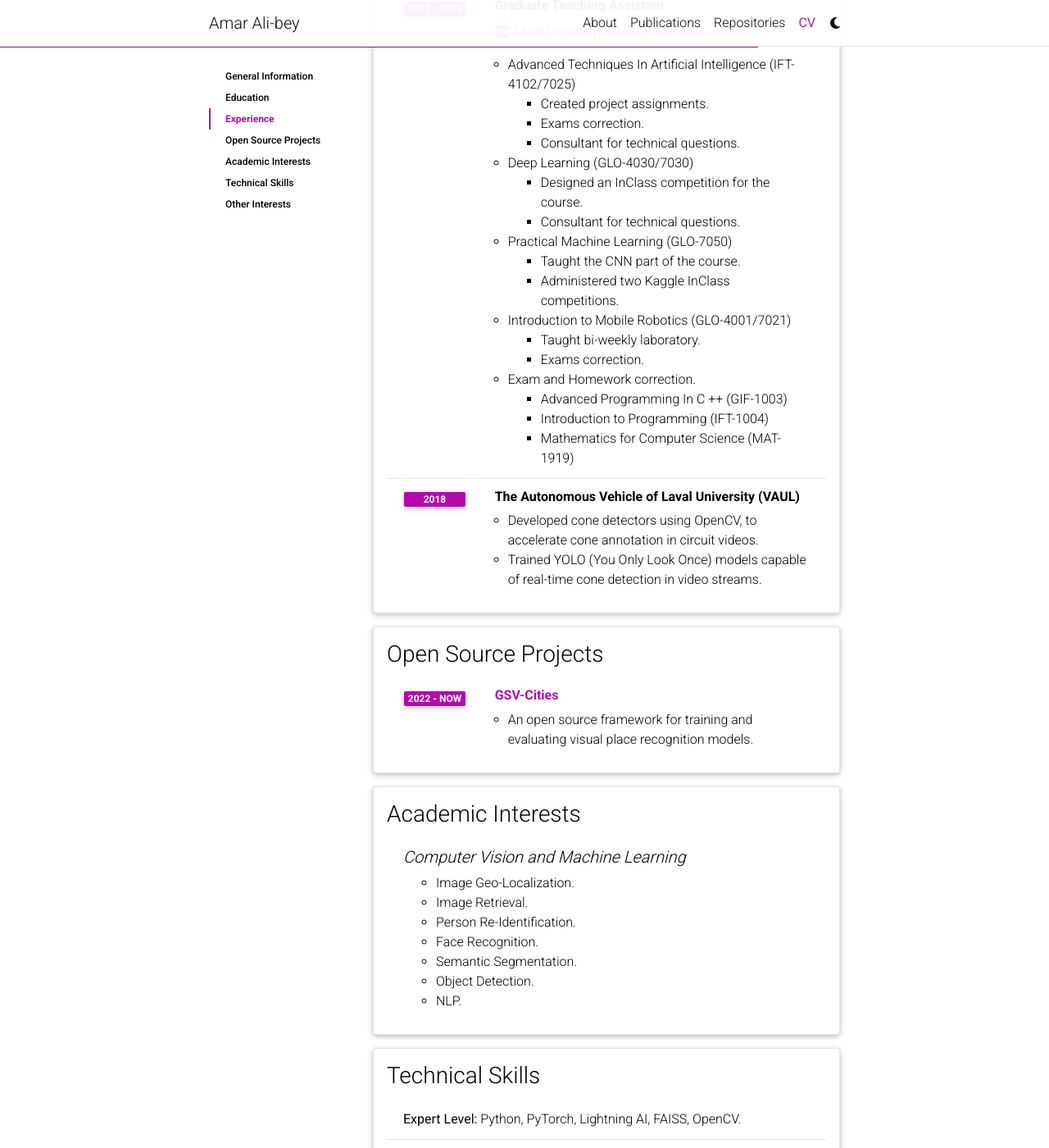
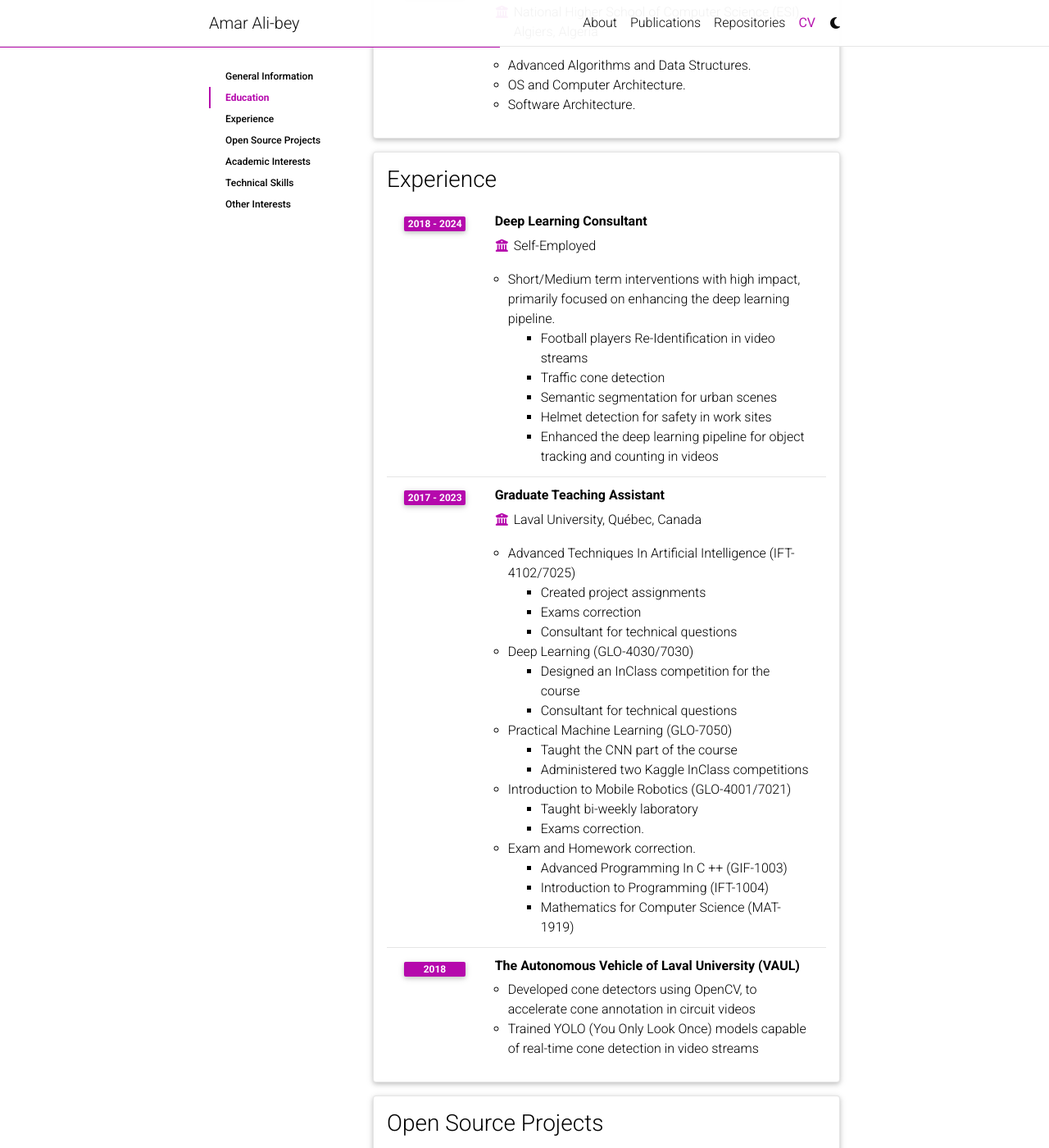
Before and after one commit to amaralibey/amaralibey.github.io, a Jekyll site: the page built from _pages/cv.md, in a window 1280 px wide and 1400 px high, scrolled down 1143 px. Shown: the whole window at 82% size. Built offline with Jekyll 4.4.1, drawn with Linux system fonts in a browser that asks for light colours; comment, search, counter and statistics services are not loaded; a style sheet for code colours, icons or effects is not loaded; some of the changed text lies outside the part shown.

Commit message:
let's retry

```diff
--- a/_data/cv.yml
+++ b/_data/cv.yml
@@ -6,30 +6,39 @@
     - name: Location
       value: Montréal, Canada
     - name: Languages
-      value: English, Français, عربي
+      value: English, Français
 
 - title: Education
   type: time_table
   contents:
-    - title: Ph.D.
+    - title: Ph.D. in Computer Vision and Machine Learning
       institution: Laval University, Québec, Canada
-      year: 2015 - 2023
+      year: 2017 - 2023
       description:
-        - Computer Vision and Machine Learning.
-        - title: Visual Place Recognition.
+        - Thesis title - Deep Representation Learning for Visual Place Recognition
+        - title: Topics of Research
           contents:
-            - Image Retrieval.
-            - Contrastive Learning.
-            - Large Datasets Collection.
-    - title: Masters Internship
+            - Image Retrieval
+            - Contrastive Learning
+            - Large Datasets Collection
+    - title: Master
+      institution: Laval University, Québec, Canada
+      year: 2015 - 2017
+      description:
+        - Explored various topics in AI [Transitioned to Ph.D. program]
+        - title: Topics
+          contents:
+            - Mobile Robotics
+            - Machine Learning
+            - Combinatorial Optimization
+    - title: Internship
       institution: Université de Technologie de Compiègne (UTC), France
       year: 2013 - 2014
       description:
-        - Vehicle Routing Problem.
-        - Combinatorial Optimization.
-        - Simulated Annealing and Genetic Algorithms.
-
-    - title: B.S. in Software Engineering (with honors)
+        - Vehicle Routing Problem
+        - Combinatorial Optimization
+        - Simulated Annealing and Genetic Algorithms
+    - title: Bachelor in Software Engineering (with honors)
       institution: National Higher School of Computer Science (ESI), Algiers, Algeria
       year: 2009 - 2014
       description:
@@ -40,45 +49,58 @@
 - title: Experience
   type: time_table
   contents:
+    - title: Deep Learning Consultant
+      institution: Self-Employed
+      year: 2018 - 2024
+      description:
+        - title: Short/Medium term interventions with high impact, primarily focused on enhancing the deep learning pipeline.
+          contents:
+            - Football players Re-Identification in video streams
+            - Traffic cone detection
+            - Semantic segmentation for urban scenes
+            - Helmet detection for safety in work sites
+            - Enhanced the deep learning pipeline for object tracking and counting in videos
     - title: Graduate Teaching Assistant
       institution: Laval University, Québec, Canada
       year: 2017 - 2023
       description:
         - title: Advanced Techniques In Artificial Intelligence (IFT-4102/7025)
           contents:
-            - Created project assignments.
-            - Exams correction.
-            - Consultant for technical questions.
+            - Created project assignments
+            - Exams correction
+            - Consultant for technical questions
         - title: Deep Learning (GLO-4030/7030)
           contents:
-            - Designed an InClass competition for the course.
-            - Consultant for technical questions.
+            - Designed an InClass competition for the course
+            - Consultant for technical questions
         - title: Practical Machine Learning (GLO-7050)
           contents:
-            - Taught the CNN part of the course.
-            - Administered two Kaggle InClass competitions.
+            - Taught the CNN part of the course
+            - Administered two Kaggle InClass competitions
         - title: Introduction to Mobile Robotics (GLO-4001/7021)
           contents:
-            - Taught bi-weekly laboratory.
+            - Taught bi-weekly laboratory
             - Exams correction.
         - title: Exam and Homework correction.
           contents:
             - Advanced Programming In C ++ (GIF-1003)
             - Introduction to Programming (IFT-1004)
             - Mathematics for Computer Science (MAT-1919)
-
     - title: The Autonomous Vehicle of Laval University (VAUL)
       year: 2018
       description:
-        - Developed cone detectors using OpenCV, to accelerate cone annotation in circuit videos.
-        - Trained YOLO (You Only Look Once) models capable of real-time cone detection in video streams.
+        - Developed cone detectors using OpenCV, to accelerate cone annotation in circuit videos
+        - Trained YOLO (You Only Look Once) models capable of real-time cone detection in video streams
 
 - title: Open Source Projects
   type: time_table
   contents:
+    - title: <a href="https://github.com/amaralibey/OpenVPRLab">OpenVPRLab</a>
+      year: 2024 - now
+      description: OpenVPRLab is a comprehensive open-source framework for Visual Place Recognition (VPR). Designed to facilitate the training and iterative development of deep models for VPR, it simplifies the process for researchers and developers to achieve replicable state-of-the-art performance.
     - title: <a href="https://github.com/amaralibey/gsv-cities">GSV-Cities</a>
-      year: 2022 - now
-      description: An open source framework for training and evaluating visual place recognition models.
+      year: 2022 - 2023
+      description: A large-scale dataset for training deep visual place recognition models.
 
 
 - title: Academic Interests
@@ -86,20 +108,22 @@
   contents:
     - title: Computer Vision and Machine Learning
       items:
-        - Image Geo-Localization.
-        - Image Retrieval.
-        - Person Re-Identification.
-        - Face Recognition.
-        - Semantic Segmentation.
-        - Object Detection.
-        - NLP.
+        - Representation Learning
+        - Contrastive Learning
+        - Image Geo-Localization
+        - Image Retrieval
+        - Person Re-Identification
+        - Face Recognition
+        - Semantic Segmentation
+        - Object Detection
+        - NLP
 
 - title: Technical Skills
   type: list
   contents:
     - <b>Expert Level:</b> Python, PyTorch, Lightning AI, FAISS, OpenCV.
     - <b>Good Level:</b> C, C++.
-    - <b>Intermediate Level:</b> Git, Latex, Linux, SQL, HTML, CSS, PHP, Java.
+    - <b>Intermediate Level:</b> Latex, Linux, SQL, HTML, CSS, PHP, Java.
 
 - title: Other Interests
   type: list
```
